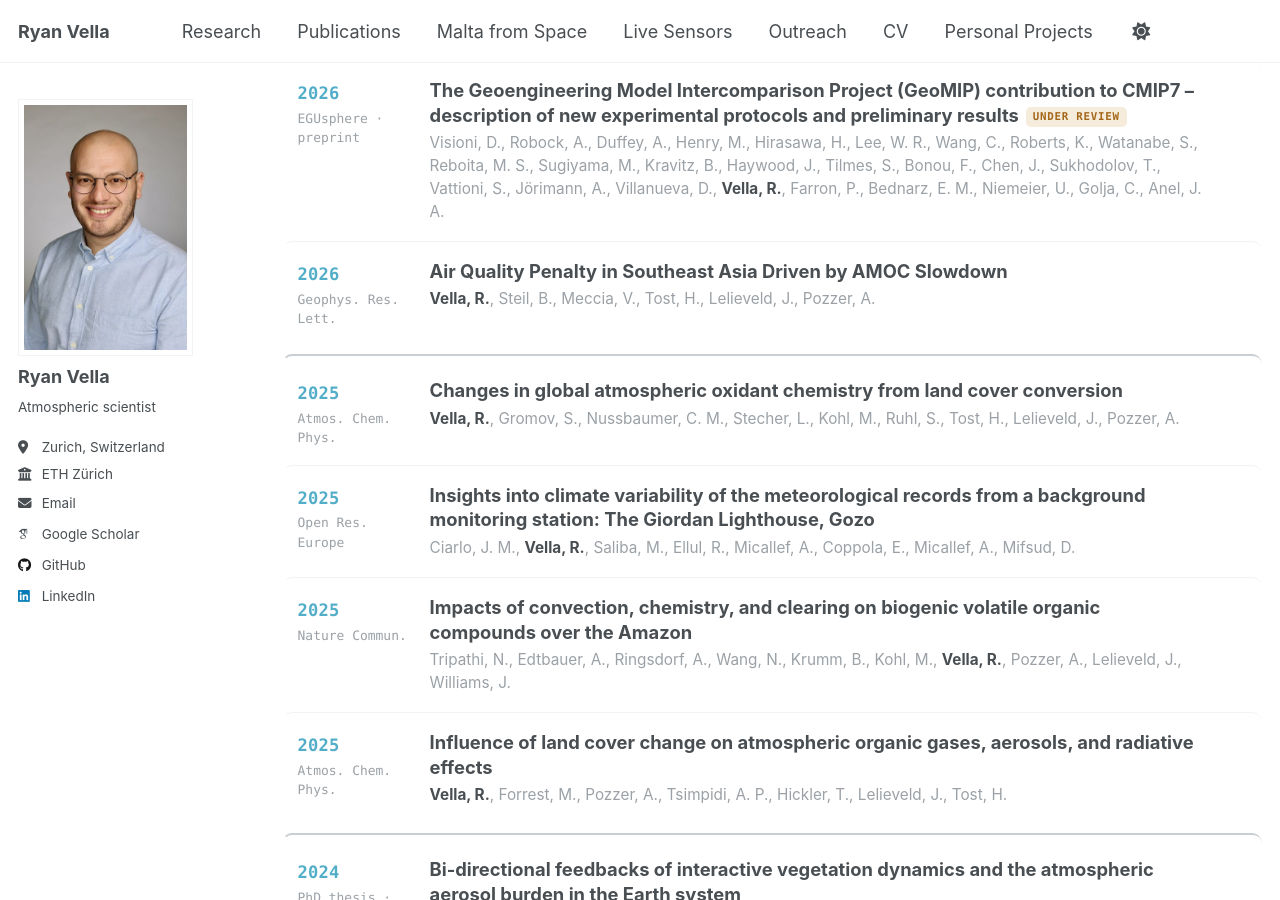
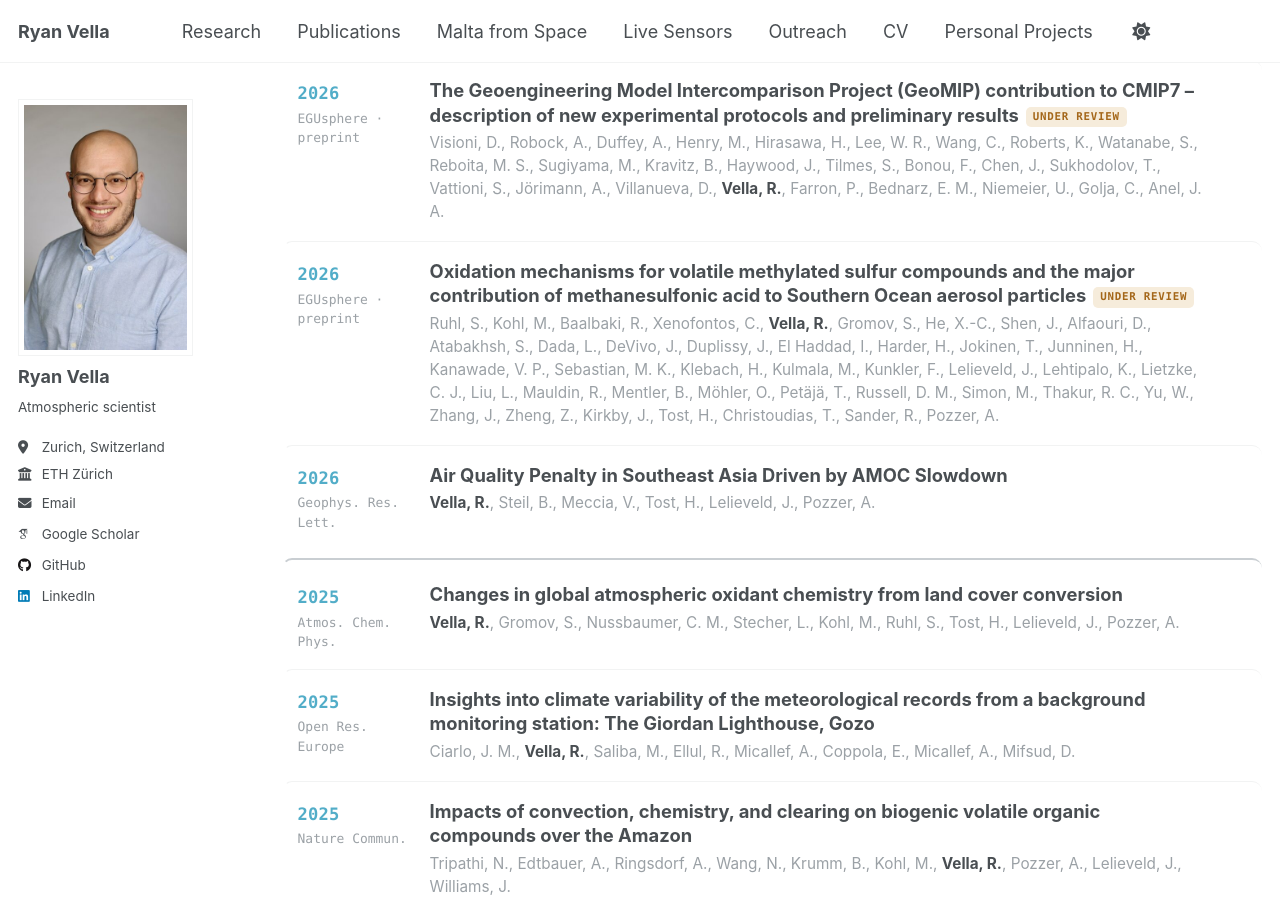
Before and after one commit to ryanvella9/ryanvella9.github.io, a Jekyll site: the page built from _pages/publications.md, in a window 1280 px wide and 900 px high, scrolled down 411 px. Built offline with Jekyll 4.4.1, drawn with Linux system fonts in a browser that asks for light colours; some web fonts are replaced; a script that is not in the unit is left out.

Commit message:
Publications: add 2026 preprint (methylated sulfur / MSA Southern Ocean aerosol, under review ACP)

```diff
--- a/_pages/publications.md
+++ b/_pages/publications.md
@@ -112,6 +112,11 @@ html[data-theme="dark"] .pub-list {
 <div class="pub-main"><div class="pub-title">The Geoengineering Model Intercomparison Project (GeoMIP) contribution to CMIP7 &ndash; description of new experimental protocols and preliminary results<span class="pub-badge is-rev">Under review</span></div><div class="pub-auth">Visioni, D., Robock, A., Duffey, A., Henry, M., Hirasawa, H., Lee, W. R., Wang, C., Roberts, K., Watanabe, S., Reboita, M. S., Sugiyama, M., Kravitz, B., Haywood, J., Tilmes, S., Bonou, F., Chen, J., Sukhodolov, T., Vattioni, S., J&ouml;rimann, A., Villanueva, D., <strong>Vella, R.</strong>, Farron, P., Bednarz, E. M., Niemeier, U., Golja, C., Anel, J. A.</div></div>
 <span class="pub-arrow" aria-hidden="true">&rarr;</span>
 </a>
+<a class="pub" href="https://egusphere.copernicus.org/preprints/2026/egusphere-2026-4020/">
+<div class="pub-meta"><span class="pub-y">2026</span>EGUsphere &middot; preprint</div>
+<div class="pub-main"><div class="pub-title">Oxidation mechanisms for volatile methylated sulfur compounds and the major contribution of methanesulfonic acid to Southern Ocean aerosol particles<span class="pub-badge is-rev">Under review</span></div><div class="pub-auth">Ruhl, S., Kohl, M., Baalbaki, R., Xenofontos, C., <strong>Vella, R.</strong>, Gromov, S., He, X.-C., Shen, J., Alfaouri, D., Atabakhsh, S., Dada, L., DeVivo, J., Duplissy, J., El Haddad, I., Harder, H., Jokinen, T., Junninen, H., Kanawade, V. P., Sebastian, M. K., Klebach, H., Kulmala, M., Kunkler, F., Lelieveld, J., Lehtipalo, K., Lietzke, C. J., Liu, L., Mauldin, R., Mentler, B., M&ouml;hler, O., Pet&auml;j&auml;, T., Russell, D. M., Simon, M., Thakur, R. C., Yu, W., Zhang, J., Zheng, Z., Kirkby, J., Tost, H., Christoudias, T., Sander, R., Pozzer, A.</div></div>
+<span class="pub-arrow" aria-hidden="true">&rarr;</span>
+</a>
 <a class="pub" href="https://agupubs.onlinelibrary.wiley.com/doi/10.1029/2025GL121309">
 <div class="pub-meta"><span class="pub-y">2026</span>Geophys. Res. Lett.</div>
 <div class="pub-main"><div class="pub-title">Air Quality Penalty in Southeast Asia Driven by AMOC Slowdown</div><div class="pub-auth"><strong>Vella, R.</strong>, Steil, B., Meccia, V., Tost, H., Lelieveld, J., Pozzer, A.</div></div>
```
